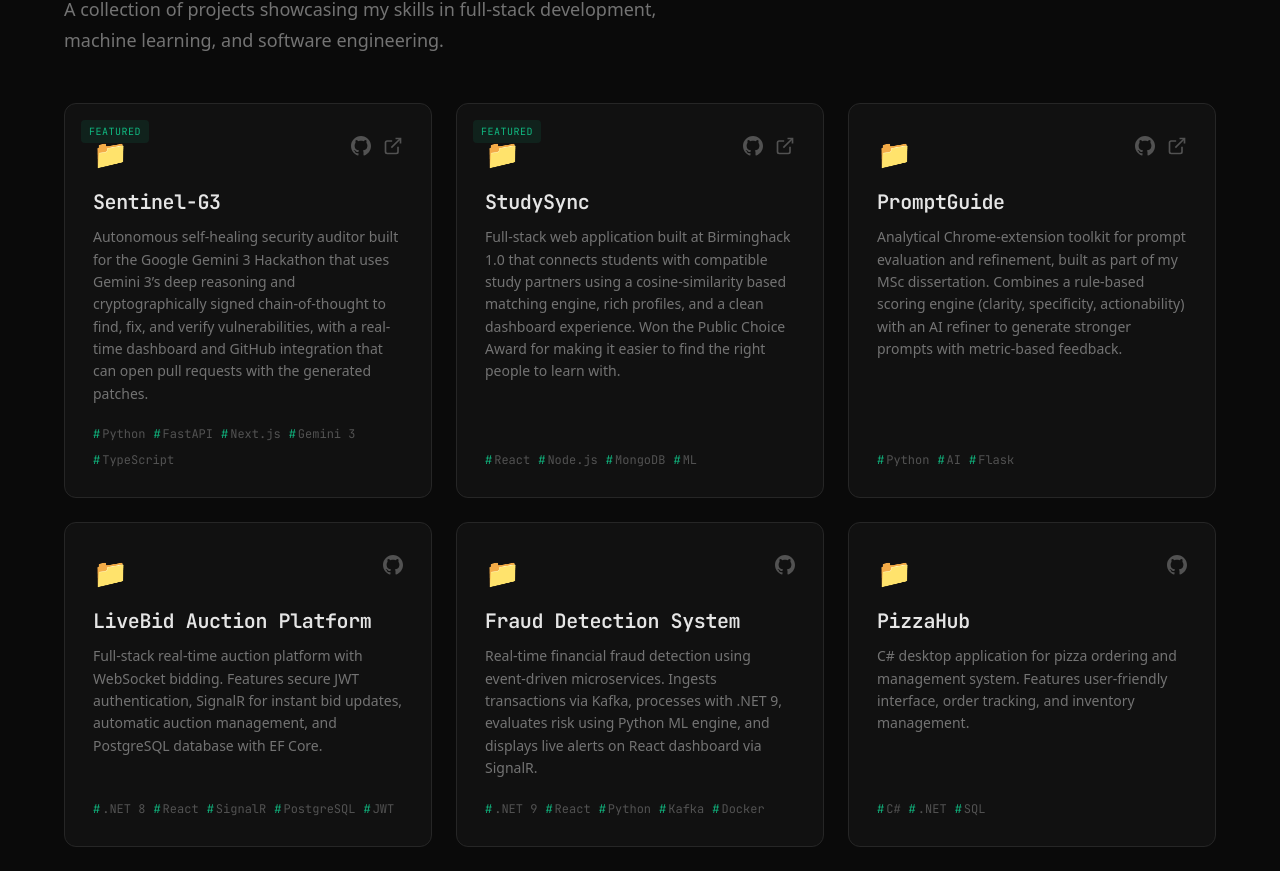
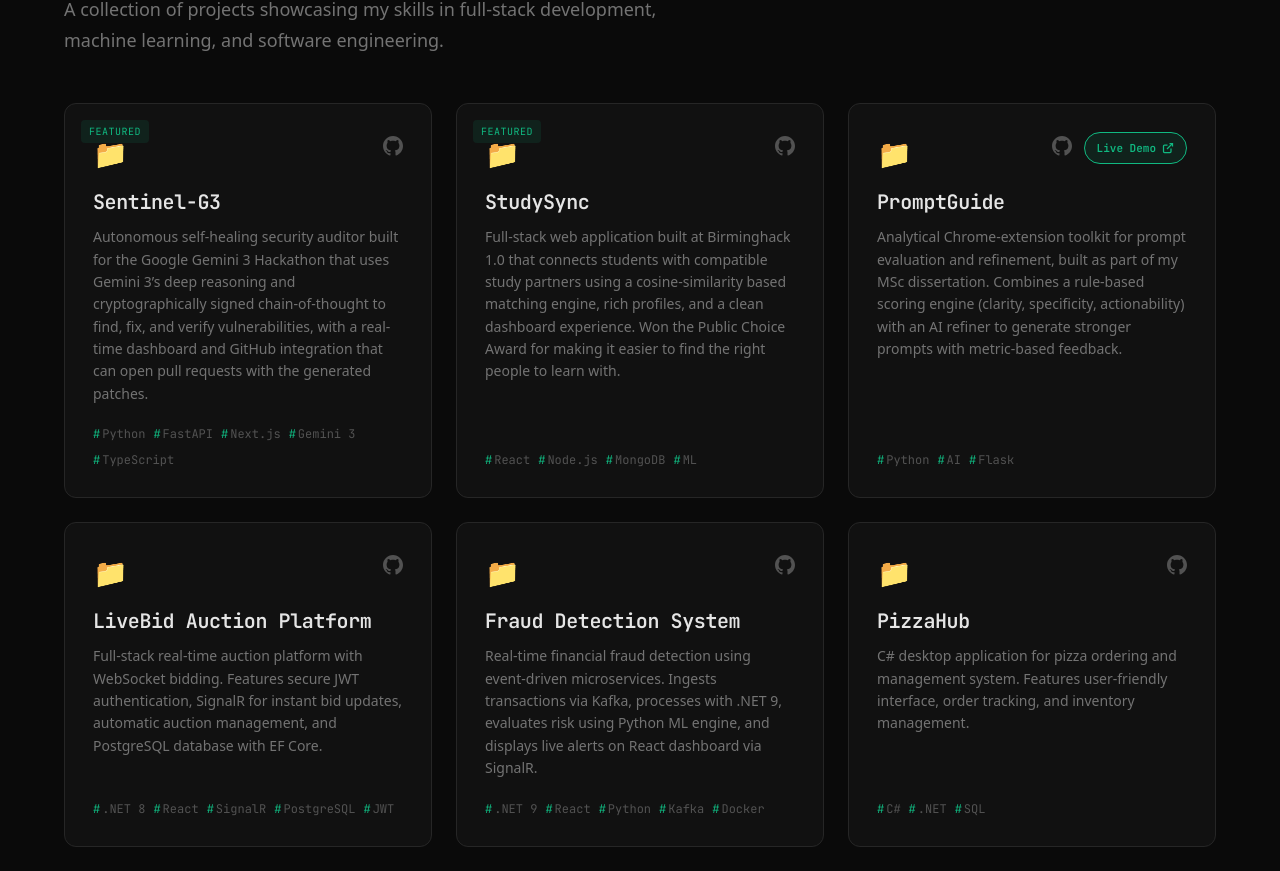
Before and after one commit to shreyas-debug/portfolio, a React (Create React App) app: page / in a window 1280 px wide. Shown: the part 3440-4311 px from the top of the page. Built offline with nearby package versions, Linux system fonts and the light colour scheme.

Commit message:
Update Projects

```diff
--- a/src/components/Projects.js
+++ b/src/components/Projects.js
@@ -6,7 +6,7 @@ export const Projects = () => {
       description: 'Autonomous self-healing security auditor built for the Google Gemini 3 Hackathon that uses Gemini 3’s deep reasoning and cryptographically signed chain-of-thought to find, fix, and verify vulnerabilities, with a real-time dashboard and GitHub integration that can open pull requests with the generated patches.',
       technologies: ['Python', 'FastAPI', 'Next.js', 'Gemini 3', 'TypeScript'],
       githubUrl: 'https://github.com/shreyas-debug/SentinelG3',
-      liveUrl: 'https://devpost.com/software/sentinelg3-autonomous-self-healing-security?ref_content=user-portfolio&ref_feature=in_progress',
+      liveUrl: null,
       featured: true
     },
     {
@@ -14,7 +14,7 @@ export const Projects = () => {
       description: 'Full-stack web application built at Birminghack 1.0 that connects students with compatible study partners using a cosine-similarity based matching engine, rich profiles, and a clean dashboard experience. Won the Public Choice Award for making it easier to find the right people to learn with.',
       technologies: ['React', 'Node.js', 'MongoDB', 'ML'],
       githubUrl: 'https://github.com/shreyas-debug/StudySync',
-      liveUrl: 'https://devpost.com/software/studysync-enosua',
+      liveUrl: null,
       featured: true
     },
     {
@@ -182,7 +182,7 @@ export const Projects = () => {
                       title="View on GitHub"
                     >
                       <svg width="20" height="20" viewBox="0 0 24 24" fill="currentColor">
-                        <path d="M12 0c-6.626 0-12 5.373-12 12 0 5.302 3.438 9.8 8.207 11.387.599.111.793-.261.793-.577v-2.234c-3.338.726-4.033-1.416-4.033-1.416-.546-1.387-1.333-1.756-1.333-1.756-1.089-.745.083-.729.083-.729 1.205.084 1.839 1.237 1.839 1.237 1.07 1.834 2.807 1.304 3.492.997.107-.775.418-1.305.762-1.604-2.665-.305-5.467-1.334-5.467-5.931 0-1.311.469-2.381 1.236-3.221-.124-.303-.535-1.524.117-3.176 0 0 1.008-.322 3.301 1.23.957-.266 1.983-.399 3.003-.404 1.02.005 2.047.138 3.006.404 2.291-1.552 3.297-1.23 3.297-1.23.653 1.653.242 2.874.118 3.176.77.84 1.235 1.911 1.235 3.221 0 4.609-2.807 5.624-5.479 5.921.43.372.823 1.102.823 2.222v3.293c0 .319.192.694.801.576 4.765-1.589 8.199-6.086 8.199-11.386 0-6.627-5.373-12-12-12z"/>
+                        <path d="M12 0c-6.626 0-12 5.373-12 12 0 5.302 3.438 9.8 8.207 11.387.599.111.793-.261.793-.577v-2.234c-3.338.726-4.033-1.416-4.033-1.416-.546-1.387-1.333-1.756-1.333-1.756-1.089-.745.083-.729.083-.729 1.205.084 1.839 1.237 1.839 1.237 1.07 1.834 2.807 1.304 3.492.997.107-.775.418-1.305.762-1.604-2.665-.305-5.467-1.334-5.467-5.931 0-1.311.469-2.381 1.236-3.221-.124-.303-.535-1.524.117-3.176 0 0 1.008-.322 3.301 1.23.957-.266 1.983-.399 3.003-.404 1.02.005 2.047.138 3.006.404 2.291-1.552 3.297-1.23 3.297-1.23.653 1.653.242 2.874.118 3.176.77.84 1.235 1.911 1.235 3.221 0 4.609-2.807 5.624-5.479 5.921.43.372.823 1.102.823 2.222v3.293c0 .319.192.694.801.576 4.765-1.589 8.199-6.086 8.199-11.386 0-6.627-5.373-12-12-12z" />
                       </svg>
                     </a>
                   )}
@@ -192,14 +192,35 @@ export const Projects = () => {
                       target="_blank"
                       rel="noopener noreferrer"
                       style={{
-                        color: 'var(--text-muted)',
-                        transition: 'color 0.2s ease'
+                        fontFamily: "'JetBrains Mono', monospace",
+                        fontSize: '11px',
+                        fontWeight: '600',
+                        color: 'var(--accent)',
+                        textDecoration: 'none',
+                        display: 'inline-flex',
+                        alignItems: 'center',
+                        gap: '6px',
+                        padding: '6px 12px',
+                        border: '1px solid var(--accent)', // Using border to make it stand out
+                        borderRadius: '20px', // Pill shape
+                        transition: 'all 0.2s ease',
+                        backgroundColor: 'var(--accent-muted)', // Slight background to pop
+                        height: '32px' // Consistent height
                       }}
-                      onMouseEnter={(e) => e.currentTarget.style.color = 'var(--accent)'}
-                      onMouseLeave={(e) => e.currentTarget.style.color = 'var(--text-muted)'}
-                      title="View Live"
+                      onMouseEnter={(e) => {
+                        e.currentTarget.style.backgroundColor = 'var(--accent)';
+                        e.currentTarget.style.color = '#000'; // Assuming dark mode, black text on accent color usually works best
+                        e.currentTarget.style.transform = 'translateY(-2px)';
+                      }}
+                      onMouseLeave={(e) => {
+                        e.currentTarget.style.backgroundColor = 'var(--accent-muted)';
+                        e.currentTarget.style.color = 'var(--accent)';
+                        e.currentTarget.style.transform = 'translateY(0)';
+                      }}
+                      title="View Live Demo"
                     >
-                      <svg width="20" height="20" viewBox="0 0 24 24" fill="none" stroke="currentColor" strokeWidth="2">
+                      <span>Live Demo</span>
+                      <svg width="12" height="12" viewBox="0 0 24 24" fill="none" stroke="currentColor" strokeWidth="2.5">
                         <path d="M18 13v6a2 2 0 0 1-2 2H5a2 2 0 0 1-2-2V8a2 2 0 0 1 2-2h6" />
                         <polyline points="15 3 21 3 21 9" />
                         <line x1="10" y1="14" x2="21" y2="3" />
```
